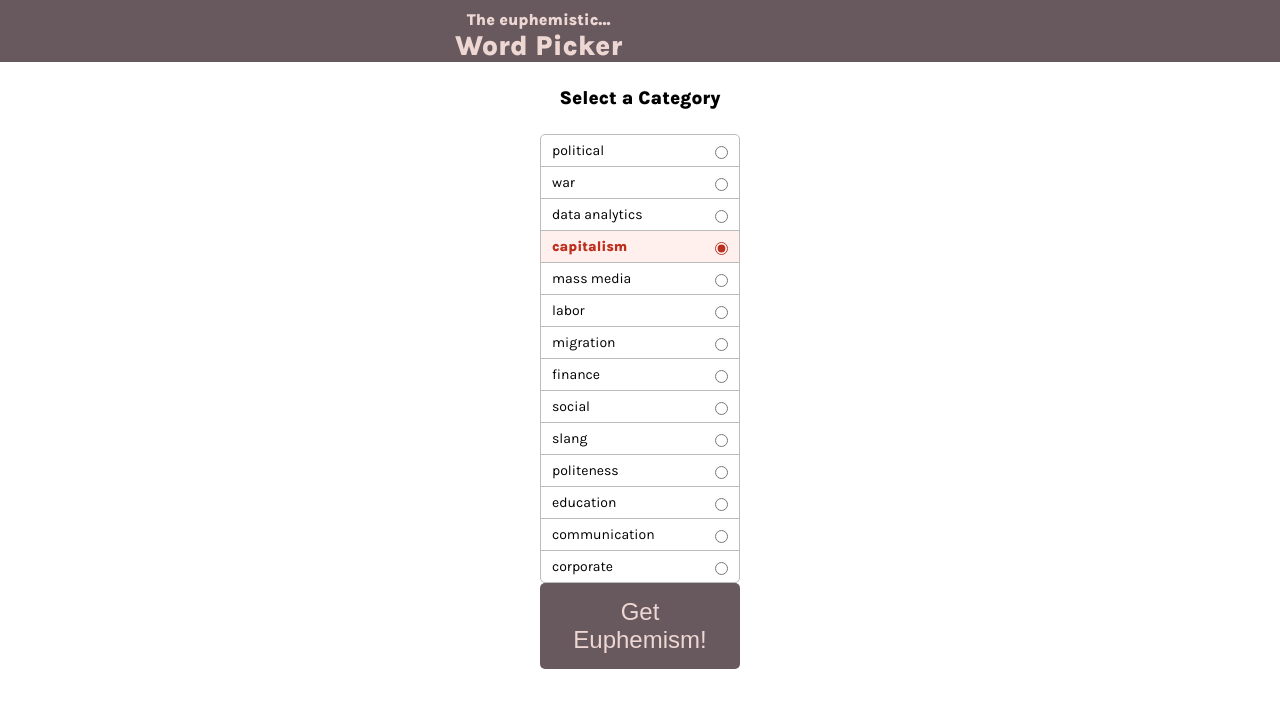
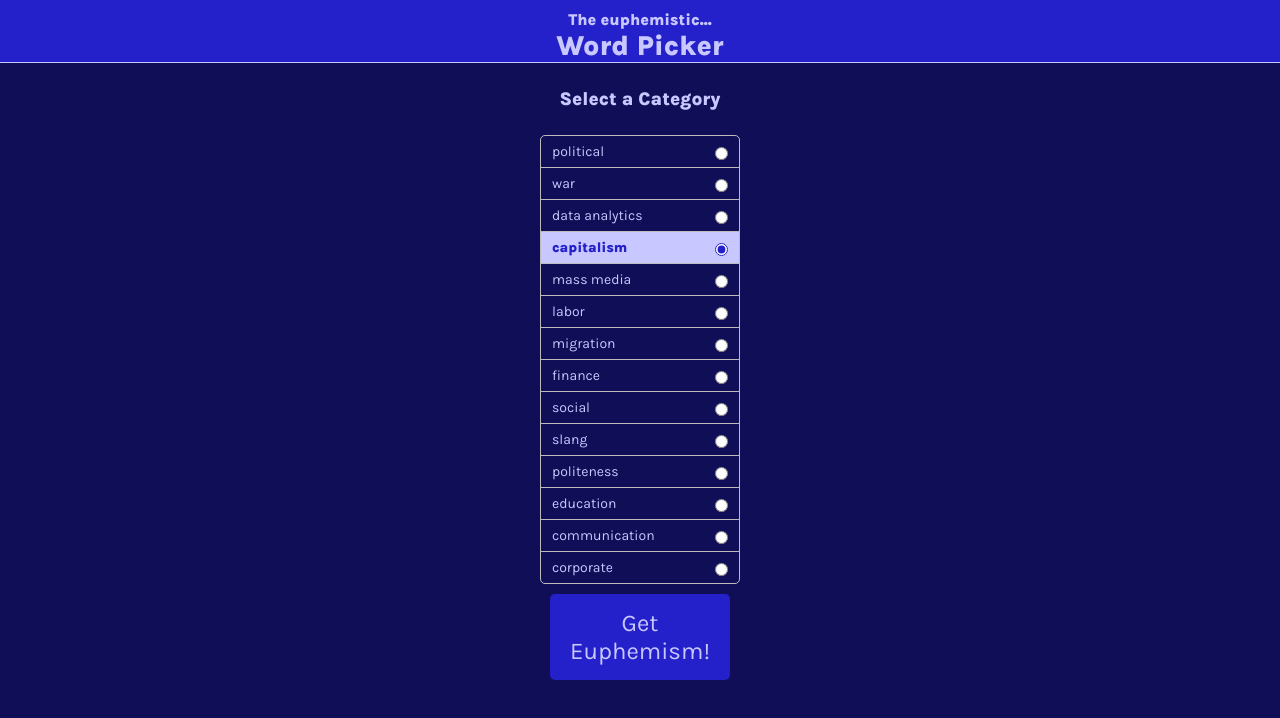
Before and after one commit to jamienorthman/word-picker, a plain HTML site: page index.html in a window 1280 px wide. Both pictures are taken after a click on the label "capitalism". Drawn offline with Linux system fonts and the light colour scheme.

Commit message:
changed colors, updated README, added parentheses around word translations, HTML meta tags, slow fade-in effect

```diff
--- a/app.js
+++ b/app.js
@@ -86,7 +86,7 @@ function renderCategoryRadios(words){
             type="radio"
             id="${category}"
             value="${category}"
-            name="emotions"
+            name="categories"
             >
         </div>`
     }
--- a/data.js
+++ b/data.js
@@ -1,125 +1,125 @@
 export const euphemismData = [ // the big list of words (euphemisms).
     {
         word: "Extraordinary rendition",
-        reason: "Kidnapping",
+        reason: "(Kidnapping)",
         styleCSS: "font-weight: bold",
         tags: ["political", "war"],
         link: ""
     },
     {
         word: "Bulk collection",
-        reason: "Mass surveillance",
+        reason: "(Mass surveillance)",
         styleCSS: "font-weight: bold",
         tags: ["political", "data analytics"],
         link: "https://www.deutschlandfunk.de/dlf-interview-with-edward-snowden-what-would-a-society-be-100.html"
     },
     {
         word: "Enhanced interogation",
-        reason: "Torture",
+        reason: "(Torture)",
         styleCSS: "font-weight: bold",
         tags: ["political", "war"],
         link: ""
     },
     {
         word: "Footfall measurement",
-        reason: "Location tracking",
+        reason: "(Location tracking)",
         styleCSS: "font-weight: bold",
         tags: ["capitalism", "data analytics"],
         link: "https://vimeo.com/425137575"
     },
     {
         word: "Psychographic breakdown",
-        reason: "Personality labeling",
+        reason: "(Personality labeling)",
         styleCSS: "font-weight: bold",
         tags: ["capitalism", "data analytics"],
         link: "https://vimeo.com/425137575"
     },
     {
         word: "Collateral damage",
-        reason: "Massive civilian destruction during war",
+        reason: "(Massive civilian destruction during war)",
         styleCSS: "font-weight: bold",
         tags: ["war", "mass media"],
         link: "https://vimeo.com/425137575"
     },
     {
         word: "Casualties",
-        reason: "Deaths",
+        reason: "(Deaths)",
         styleCSS: "font-weight: bold",
         tags: ["war", "mass media"],
         link: ""
     },
     {
         word: "Counterintelligence",
-        reason: "Defense against spying",
+        reason: "(Defense against spying)",
         styleCSS: "font-weight: bold",
         tags: ["political"],
         link: ""
     },
     {
         word: "Outsourcing",
-        reason: "Whoever does it cheapest gets the job",
+        reason: "(Whoever does it cheapest gets the job)",
         styleCSS: "font-weight: bold",
         tags: ["capitalism", "labor"],
         link: ""
     },
     {
         word: "Social distancing",
-        reason: "Physical distancing",
+        reason: "(Physical distancing)",
         styleCSS: "font-weight: bold",
         tags: ["mass media"],
         link: ""
     },
     {
         word: "Front line",
-        reason: "Military line closest to enemy or influential position in a debate",
+        reason: "(Military line closest to opposition or influential position in a debate)",
         styleCSS: "font-weight: bold",
         tags: ["war"],
         link: ""
     },
     {
         word: "Pushback",
-        reason: "Forcing refugees or migrants back over a border",
+        reason: "(Forcing refugees or migrants back over a border)",
         styleCSS: "font-weight: bold",
         tags: ["migration"],
         link: ""
     },
     {
         word: "Downsizing",
-        reason: "Layoffs",
+        reason: "(Layoffs)",
         styleCSS: "font-weight: bold",
         tags: ["capitalism", "labor"],
         link: ""
     },
     {
         word: "Subprime loan",
-        reason: "Impossible to pay back",
+        reason: "(Impossible to pay back)",
         styleCSS: "font-weight: bold",
         tags: ["capitalism", "finance"],
         link: ""
     },
     {
         word: "Ethnic cleansing",
-        reason: "Forced ethnic homogeny",
+        reason: "(Forced ethnic homogeny",
         styleCSS: "font-weight: bold",
         tags: ["migration"]
     },
     {
         word: "Over the hill",
-        reason: "Old",
+        reason: "(Old)",
         styleCSS: "font-weight: bold",
         tags: ["social", "slang" ],
         link: ""
     },
     {
         word: "Hook-up",
-        reason: "Have sex",
+        reason: "(Have sex)",
         styleCSS: "font-weight: bold",
         tags: ["social", "slang"],
         link: ""
     },
     {
         word: "Put down",
-        reason: "Euthanize (an animal)",
+        reason: "(Euthanize (an animal))",
         styleCSS: "font-weight: bold",
         tags: ["social", "politeness"],
         link: ""
@@ -127,99 +127,99 @@ export const euphemismData = [ // the big list of words (euphemisms).
 
     {
         word: "Social tourism",
-        reason: "Fleeing Ukrainians",
+        reason: "(Fleeing Ukrainians)",
         styleCSS: "font-weight: bold",
         tags: ["migration", "political"],
         link: "https://www.tagesschau.de/inland/merz-ukraine-fluechtlinge-deutschland-101.html"
     },
     {
         word: "Socially weak",
-        reason: "Poor, little school education",
+        reason: "(Poor, little school education)",
         styleCSS: "font-weight: bold",
         tags: ["mass media"]
     },
     {
         word: "Cookies",
-        reason: "Website trackers",
+        reason: "(Website trackers)",
         styleCSS: "font-weight: bold",
         tags: ["data analytics", "capitalism"]
     },
     {
         word: "Liquidation",
-        reason: "Clearing out, killing, or disposing of",
+        reason: "(Clearing out, killing, or disposing of)",
         styleCSS: "font-weight: bold",
         tags: ["mass media"]
     },
     {
         word: "Let go",
-        reason: "Fire someone",
+        reason: "(Fire someone)",
         styleCSS: "font-weight: bold",
         tags: ["social", "politeness"]
     },
     {
         word: "University",
-        reason: "education center",
+        reason: "(education center)",
         styleCSS: "font-weight: bold",
         tags: ["education", "social"]
     },
     {
         word: "New media",
-        reason: "Touched by computers",
+        reason: "(Touched by computers)",
         styleCSS: "font-weight: bold",
         tags: ["communication", "education"]
     },
     {
         word: "Between Jobs",
-        reason: "Unemployed",
+        reason: "(Unemployed)",
         styleCSS: "font-weight: bold",
         tags: ["social", "labor"]
     },
     {
         word: "Imprint",
-        reason: "Forced exposure of sensitive data on the internet / taking responsibility for published media",
+        reason: "(Forced exposure of sensitive data on the internet / taking responsibility for published media)",
         styleCSS: "font-weight: bold",
         tags: ["data analytics", "communication"],
         link: "impressum.html"
     },
     {
         word: "Credit score",
-        reason: "Humans as numbers",
+        reason: "(Humans as numbers)",
         styleCSS: "font-weight: bold",
         tags: ["data analytics", "capitalism"]
     },
     {
         word: "Family Planning",
-        reason: "Procreating",
+        reason: "(Procreating)",
         styleCSS: "font-weight: bold",
-        tags: ["social"]
+        tags: ["social", "politeness"]
     },
     {
         word: "Best practices",
-        reason: "Standard",
+        reason: "(Standard)",
         styleCSS: "font-weight: bold",
         tags: ["mass media", "corporate"]
     },
     {
         word: "Issues",
-        reason: "Emotional problems",
+        reason: "(Emotional problems)",
         styleCSS: "font-weight: bold",
-        tags: ["social"]
+        tags: ["social", "politeness"]
     },
     {
         word: "Content Strategy",
-        reason: "Organizing stuff to put on a website",
+        reason: "(Organizing stuff to put on a website)",
         styleCSS: "font-weight: bold",
-        tags: ["mass media", "corporate", "capitalism"]
+        tags: ["mass media", "corporate"]
     },
     {
         word: "Online engagement",
-        reason: "Clicks, likes, and comments",
+        reason: "(Clicks, likes, and comments)",
         styleCSS: "font-weight: bold",
         tags: ["communication", "capitalism", "corporate"]
     },
     {
         word: "A lap of honor",
-        reason: "Repeating a grade/class in school",
+        reason: "(Repeating a grade/class in school)",
         styleCSS: "font-weight: bold",
         tags: ["education", "social"]
     }
--- a/index.html
+++ b/index.html
@@ -1,6 +1,8 @@
 <html>
 
 <head>
+	<meta charset="UTF-8">
+  	<meta name="viewport" content="width=device-width, initial-scale=1.0">
 	<link rel="stylesheet" href="style.css">
 	<link rel="preconnect" href="https://fonts.googleapis.com">
 	<link rel="preconnect" href="https://fonts.gstatic.com" crossorigin>
--- a/style.css
+++ b/style.css
@@ -1,6 +1,7 @@
 html, body {
     margin: 0;
     font-family: 'Karla', sans-serif;
+    background: rgb(15, 14, 87);
 }
 
 /*typography*/
@@ -10,7 +11,7 @@ h1, h2, h3{
 }
 
 h1, h2{
-    color: #EED6D3;
+    color: hsl(241, 100%, 89%);
     margin: 0;
 }
 
@@ -24,16 +25,19 @@ h2 {
 
 h3{
     margin: 25px;
+    color: hsl(241, 100%, 89%);
 }
 
 /* layout */
 
 header{
-    background-color: #67595E;
+    background-color: hsla(241, 72%, 46%);
+    border-bottom: 1px solid hsl(241, 100%, 89%);
 }
 
 .header-inner{
     display: flex;
+    justify-content: center;
     align-items: center;
     margin: 0 auto;
     width: 370px;
@@ -62,6 +66,7 @@ header{
     align-items: center;
     border-bottom: 1px solid #bcbcbc;
     padding: 4px 8px;
+    color: hsl(241, 100%, 89%);
 }
 
 .radio:first-child{
@@ -83,10 +88,10 @@ label{
 }
 
 .highlight{
-    background-color: #fff0ee;
-    color: #bd301d;
+    background-color: hsl(241, 100%, 89%);
+    color: hsla(241, 72%, 46%);
     font-weight: bold;
-    accent-color: #bd301d;
+    accent-color: hsla(241, 72%, 46%);
 }
 
 input[type="radio"]{
@@ -94,13 +99,20 @@ input[type="radio"]{
 }
 
 .get-word-btn{
-    background-color: #67595e;
-    color: #eed6d3;
+    background-color: hsla(241, 72%, 46%);
+    color: hsl(241, 100%, 89%);
     padding: 15px 19px;
     font-size: 24px;
     border: none;
     border-radius: 5px;
-    margin-bottom: 8px;
+    margin: 10px;
+    cursor: pointer;
+    font-family: 'Karla', sans-serif;
+}
+
+.get-word-btn:hover {
+    background-color: hsl(241, 100%, 89%);
+    color: hsla(241, 72%, 46%);
 }
 
 /* modal */
@@ -114,11 +126,12 @@ input[type="radio"]{
     right: 0;
     align-items: center;
     justify-content: center;
-    border: 1px solid #67595e;
+    border: 1px solid hsla(241, 72%, 46%);
     border-radius: 5px;
     width: 420px;
     height: 490px;
-    background-color: #fff0ee;
+    background-color: hsl(241, 100%, 89%);
+    color: hsla(241, 72%, 46%);
 }
 
 .fade-out {
@@ -140,7 +153,7 @@ input[type="radio"]{
     max-width: 340px;
     max-height: 420px;
     font-size: 36px;
-    animation: fadeIn 3s;
+    animation: fadeIn 5s;
     display: block;
 }
 
@@ -163,6 +176,6 @@ input[type="radio"]{
 
 .modal-close-btn:hover{
     color: white;
-    background-color: #bd301d;
-    border: 2px solid #bd301d;
+    background-color: hsla(241, 72%, 46%);
+    border: 2px solid hsla(241, 72%, 46%);
 }
```
Also changed, not shown: 1 other file.
